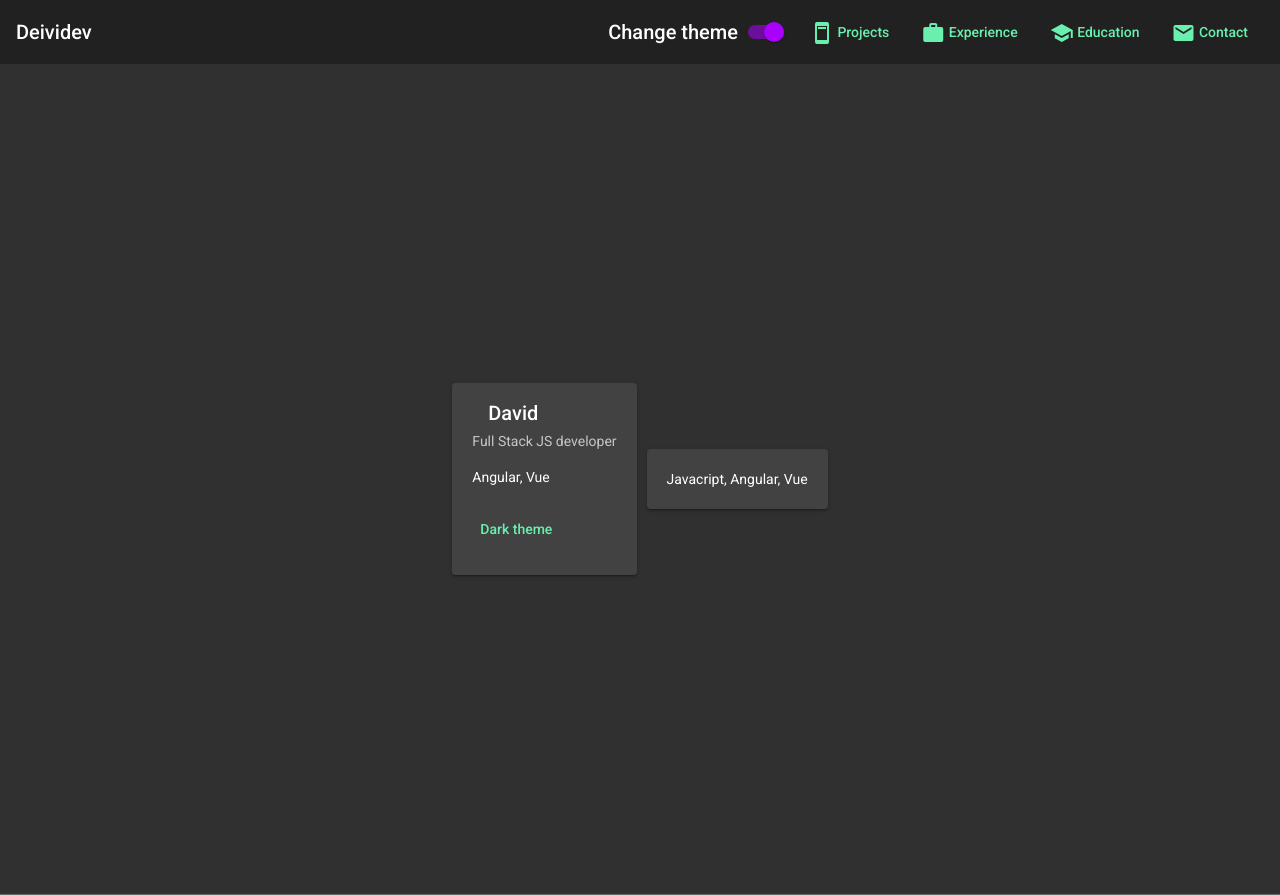
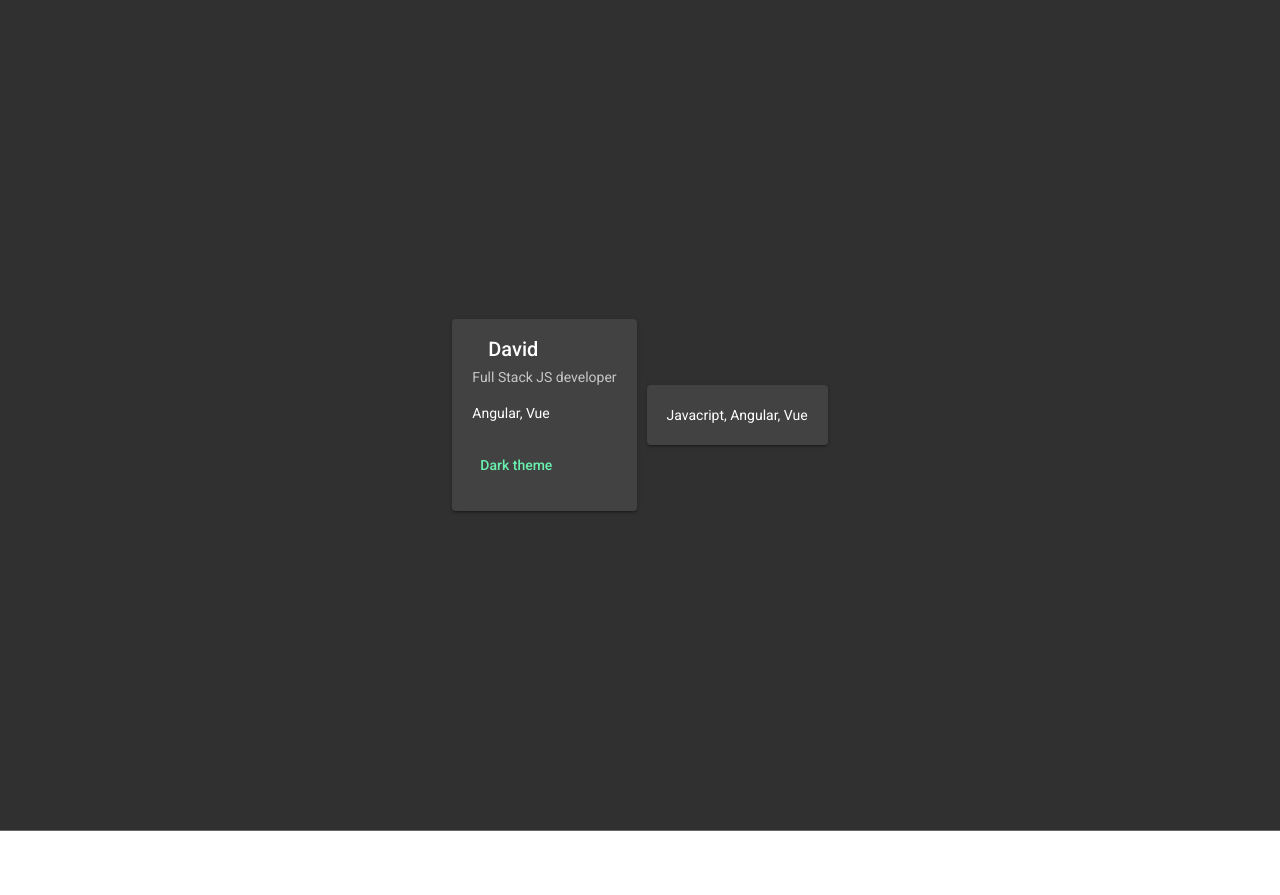
Before and after one commit to kylawamg/Portfolio-test, an Angular app: page /home in a window 1280 px wide. After the commit the page ends 831 px from the top, so only its background shows below. Built offline with nearby package versions, Linux system fonts and the light colour scheme.

Commit message:
Leaving the app component tests validated

```diff
--- a/src/app/app.component.html
+++ b/src/app/app.component.html
@@ -1,4 +1,2 @@
-<div class="bigContainer">
-  <app-header></app-header>
-</div>
+
 <router-outlet></router-outlet>
```
Also changed, not shown: 1 other file (tests, documents, lock files or other folders).
